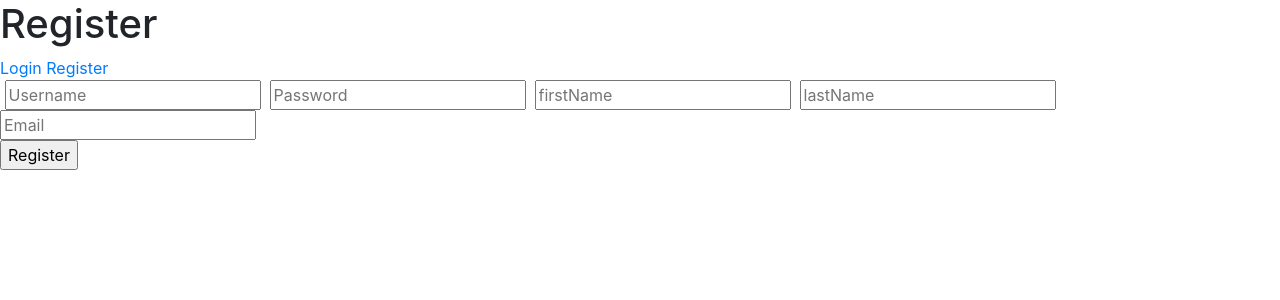
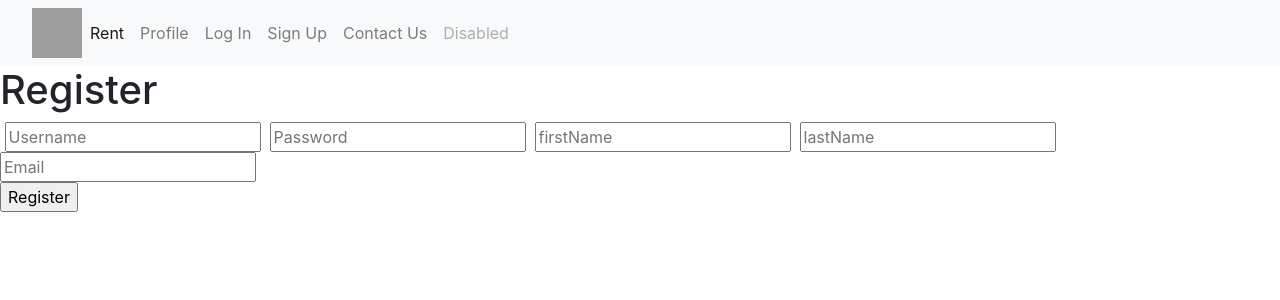
Before and after one commit to TaylorCairns/PP1-02-MON1230-TEAM6, a Flask app: page /register in a window 1280 px wide. Shown: the top 300 px of the page. Run offline with Flask 2, Linux system fonts and the light colour scheme; some libraries are stand-ins or nearby versions; grey boxes are pictures that could not be loaded.

Commit message:
Add google login and update the login/register html
Google login button able to request user's google account. Can't get the detail information yet. In order to use the google login function you have to run the html on server.

```diff
--- a/templates/register.html
+++ b/templates/register.html
@@ -7,11 +7,37 @@
 	</head>
 	<body>
 		<div class="register">
+			<nav class="navbar navbar-expand-lg navbar-light bg-light">
+				<a class="navbar-brand" href="#"></a>
+				<img src="https://i.ibb.co/YZh1fvQ/sN89ncS.png" alt="logo" style="width:50px;height:50px;">
+				<button class="navbar-toggler" type="button" data-toggle="collapse" data-target="#navbarNav" aria-controls="navbarNav" aria-expanded="false" aria-label="Toggle navigation">
+				  <span class="navbar-toggler-icon"></span>
+				</button>
+				<div class="collapse navbar-collapse" id="navbarNav">
+				  <ul class="navbar-nav">
+					<li class="nav-item active">
+					  <a class="nav-link" href="rent.html">Rent <span class="sr-only">(current)</span></a>
+					</li>
+					<li class="nav-item">
+					  <a class="nav-link" href="profile.html">Profile</a>
+					</li>
+					<li class="nav-item">
+					  <a class="nav-link" href="index.html">Log In</a>
+					</li>
+					<li class="nav-item">
+					<li class="nav-item">
+						<a class="nav-link" href="register.html">Sign Up</a>
+					</li>
+					<li class="nav-item">
+						<a class="nav-link" href="contactUs.html">Contact Us</a>
+					</li>
+					<li class="nav-item">
+					  <a class="nav-link disabled" href="#" tabindex="-1" aria-disabled="true">Disabled</a>
+					</li>
+				  </ul>
+				</div>
+			</nav>
 			<h1>Register</h1>
-			<div class="links">
-				<a href="{{ url_for('login') }}">Login</a>
-				<a href="{{ url_for('register') }}" class="active">Register</a>
-			</div>
 			<form action="{{ url_for('register') }}" method="post" autocomplete="off">
 				<label for="username">
 					<i class="fas fa-user"></i>
```
Also changed, not shown: templates/index.html (+49 -5 lines).
